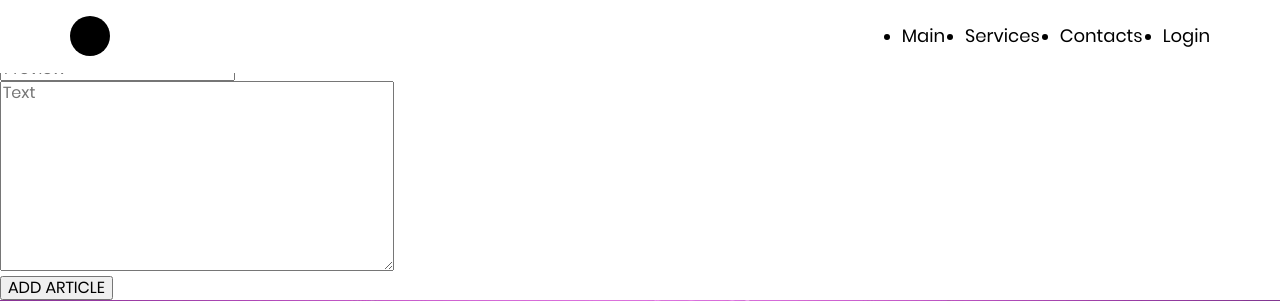
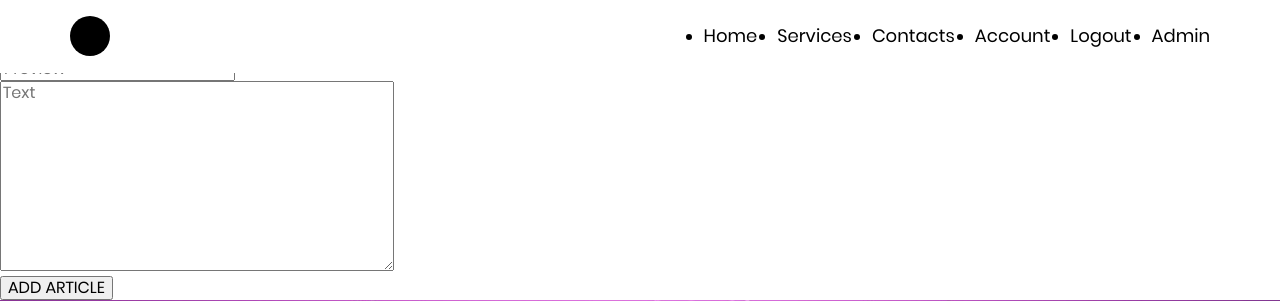
Before and after one commit to pkozhem/django-project-dev1, a Django app: page /news/create in a window 1280 px wide. Shown: the top 301 px of the page. Run offline with Django 4.2, Linux system fonts and the light colour scheme; the visitor is signed in with stand-in values (Sample User, id 1); data comes from the database, SQL or seed files in the repository.

Commit message:
Initial commit

```diff
--- a/headproject/mainapp/templates/mainapp/parent.html
+++ b/headproject/mainapp/templates/mainapp/parent.html
@@ -38,10 +38,20 @@
                 </div>
                 <nav class="menu__body">
                     <ul class="menu__list">
-                        <li><a data-goto=".page" href="#" class="menu__link">Main</a></li>
+                        <li><a data-goto=".page" href="#" class="menu__link">Home</a></li>
                         <li><a data-goto=".services" href="#" class="menu__link">Services</a></li>
                         <li><a data-goto=".footer" href="#" class="menu__link">Contacts</a></li>
-                        <li><a data-goto="" href="#" class="menu__link">Login</a></li>
+                        {% if user.is_authenticated %}
+                        <li><a data-goto="" href="{% url 'profile' user.profile.slug %}" class="menu__link">Account</a></li>
+                        <li><a data-goto="" href="{% url 'logout' %}" class="menu__link">Logout</a></li>
+                        {% else %}
+                        <li><a data-goto="" href="{% url 'register' %}" class="menu__link">Register</a></li>
+                        <li><a data-goto="" href="{% url 'login' %}" class="menu__link">Login</a></li>
+                        {% endif %}
+
+                        {% if user.is_superuser %}
+                        <li><a data-goto="" href="http://127.0.0.1:8000/admin" class="menu__link">Admin</a></li>
+                        {% endif %}
                     </ul>
                 </nav>
             </div>
```
